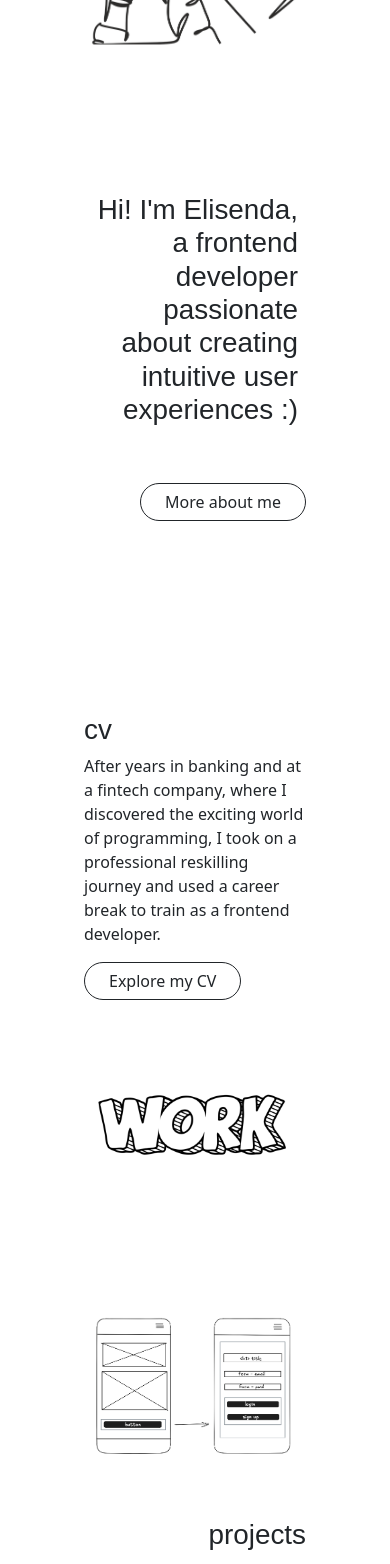
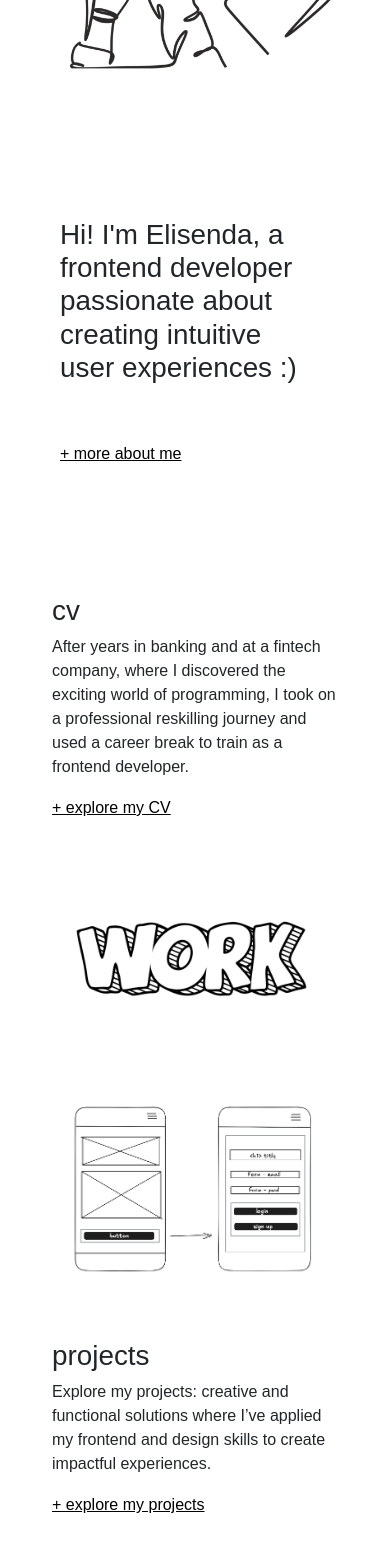
Before and after one commit to Elisenda-LV/portfolio, an Angular app: page / in a window 390 px wide. Shown: the part 400-1964 px from the top of the page. Built offline with nearby package versions, Linux system fonts and the light colour scheme.

Commit message:
responsive layout updated

```diff
--- a/src/app/app.component.html
+++ b/src/app/app.component.html
@@ -1,3 +1,5 @@
-<app-header></app-header>
-<router-outlet />
-<app-footer></app-footer>
+<div>
+  <app-header></app-header>
+  <router-outlet />
+  <app-footer></app-footer>
+</div>
--- a/src/app/components/about-me/about-me.component.scss
+++ b/src/app/components/about-me/about-me.component.scss
@@ -1,24 +1,5 @@
 .profile-img {
   width: 80%;
-}
-.accordion-button {
-  background-color: white;
-  color: black;
-  border: none;
-}
-
-.accordion-button:not(.collapsed) {
-  background-color: white;
-  color: black;
-  box-shadow: none;
-}
-
-.accordion-button::after {
-  filter: invert(0);
-}
-
-.accordion-button.collapsed::after {
-  filter: invert(0);
 }
 
 h4{
@@ -29,11 +10,3 @@ h4{
   padding: 10pt;
 
 }
-
-h5,h6, p{
-  font-weight: lighter;
-}
-
-.card{
-  border: none;
-}
--- a/src/app/components/cv/cv.component.scss
+++ b/src/app/components/cv/cv.component.scss
@@ -1,31 +1,3 @@
-.accordion-button {
-  background-color: white;
-  color: black;
-  border: none;
-}
-
-.accordion-button:not(.collapsed) {
-  background-color: white;
-  color: black;
-  box-shadow: none;
-}
-
-.accordion-button::after {
-  filter: invert(0);
-}
-
-.accordion-button.collapsed::after {
-  filter: invert(0);
-}
-
-.card{
-  border: none;
-}
-
-h5,h6, p{
-  font-weight: lighter;
-}
-
 .cv-img{
   width: 90%;
 }
--- a/src/app/components/projects/projects.component.scss
+++ b/src/app/components/projects/projects.component.scss
@@ -13,33 +13,6 @@
   border-radius: 50%;
 }
 
-.card{
-  border: none;
-}
-
 .highlight {
   background-color: #faf9f5;
 }
-.card{
-  border-radius: 20pt;
-}
-
-.accordion-button {
-  background-color: white;
-  color: black;
-  border: none;
-}
-
-.accordion-button:not(.collapsed) {
-  background-color: white;
-  color: black;
-  box-shadow: none;
-}
-
-.accordion-button::after {
-  filter: invert(0);
-}
-
-.accordion-button.collapsed::after {
-  filter: invert(0);
-}
--- a/src/app/core/footer/footer.component.html
+++ b/src/app/core/footer/footer.component.html
@@ -4,7 +4,11 @@
   </div>
 </div>
 <div class="row bg-black px-5 py-2 pb-5">
-<span class="text-white fw-lighter">elisenda.lv&#64;gmail.com</span>
-<span class="text-white fw-lighter">+34 659 883 272</span>
-<span class="text-white fw-lighter">From Barcelona</span>
+  <span class="text-white fw-lighter">elisenda.lv&#64;gmail.com</span>
+  <span class="text-white fw-lighter">+34 659 883 272</span>
+  <span class="text-white fw-lighter">From Barcelona</span>
+  <li class="nav-item pt-5">
+    <a href="https://www.linkedin.com/in/elisenda-lv/" target="_blank"><i class="fa-brands fa-linkedin-in pe-5" style="color:white"></i></a>
+    <a href="https://github.com/Elisenda-LV" target="_blank"><i class="fa-brands fa-github" style="color:white"></i></a>
+  </li>
 </div>
--- a/src/app/pages/home/home.component.html
+++ b/src/app/pages/home/home.component.html
@@ -1,31 +1,31 @@
-<div class="row p-5">
+<div class="row p-3 p-md-5">
   <div class="col-12 col-md-5 text-center pt-5">
     <img class="resume" src="/assets/img/cv.png" alt="resume">
   </div>
-  <div class="col-12 col-md-7 text-end p-5 mt-5">
-    <h1 class="py-5 px-2">Hi! I'm Elisenda, a frontend developer passionate about creating intuitive user experiences :)</h1>
-    <a class="btn btn-outline-dark  px-4" [routerLink]="'/aboutme'">More about me</a>
+  <div class="col-12 col-md-7 text-md-end p-5 mt-5">
+    <h1 class="py-5 px-2 ">Hi! I'm Elisenda, a frontend developer passionate about creating intuitive user experiences :)</h1>
+    <a class="px-2" [routerLink]="'/aboutme'"> + more about me  </a>
   </div>
 </div>
 
-<div class="row p-5">
+<div class="row p-3 p-md-5">
   <div class="col-12 col-md-6 p-5">
     <h1>cv</h1>
     <p class="">After years in banking and at a fintech company, where I discovered the exciting world of programming, I took on a professional reskilling journey and used a career break to train as a frontend developer.</p>
-    <a class="btn btn-outline-dark  px-4" [routerLink]="'/cv'" >Explore my CV</a>
+    <a class="" [routerLink]="'/cv'" >+ explore my CV</a>
   </div>
   <div class="col-12 col-md-6 text-center p-3">
     <img class="work" src="/assets/img/work.png" alt="work">
   </div>
 </div>
 
-<div class="row p-5 mb-5">
+<div class="row p-3 p-md-5 mb-5">
   <div class="col-12 col-md-6 text-center">
     <img src="/assets/img/mockup.png" alt="mockup">
   </div>
-  <div class="col-12 col-md-6 text-end p-5">
+  <div class="col-12 col-md-6 text-md-end p-5">
     <h1>projects</h1>
     <p class="">Explore my projects: creative and functional solutions where I’ve applied my frontend and design skills to create impactful experiences.</p>
-    <a class="btn btn-outline-dark px-4" [routerLink]="'/projects'">Explore my Projects</a>
+    <a class="" [routerLink]="'/projects'">+ explore my projects</a>
   </div>
 </div>
--- a/src/app/pages/home/home.component.scss
+++ b/src/app/pages/home/home.component.scss
@@ -1,24 +1,6 @@
-.bg-about{
-  background-color: rgb(70, 155, 240);
-
-}
-
-.bg-cv{
-  background-color: rgb(247, 230, 46);
-}
-
-.bg-projects{
-  background-color: rgb(233, 116, 53);
-}
-
-h1, h5, p{
-  font-weight: lighter;
-}
-
 .btn{
   border-radius:20pt;
   font-weight: lighter;
-
   //border:none;
 }
 
@@ -29,3 +11,7 @@ img{
 .resume{
   width: 100%;
 }
+
+a{
+  color: black;
+}
--- a/src/index.html
+++ b/src/index.html
@@ -9,6 +9,7 @@
   <link href="https://cdn.jsdelivr.net/npm/bootstrap@5.3.3/dist/css/bootstrap.min.css" rel="stylesheet" integrity="sha384-QWTKZyjpPEjISv5WaRU9OFeRpok6YctnYmDr5pNlyT2bRjXh0JMhjY6hW+ALEwIH" crossorigin="anonymous">
   <script src="https://cdn.jsdelivr.net/npm/bootstrap@5.3.3/dist/js/bootstrap.bundle.min.js" integrity="sha384-YvpcrYf0tY3lHB60NNkmXc5s9fDVZLESaAA55NDzOxhy9GkcIdslK1eN7N6jIeHz" crossorigin="anonymous"></script>
   <script src="https://kit.fontawesome.com/9fc3d6d39c.js" crossorigin="anonymous"></script>
+  <link rel="stylesheet" href="https://fonts.googleapis.com/css2?family=Material+Symbols+Outlined:opsz,wght,FILL,GRAD@40,400,0,0&icon_names=trending_flat" />
 </head>
 <body>
   <app-root></app-root>
--- a/src/styles.scss
+++ b/src/styles.scss
@@ -1,10 +1,60 @@
 /* You can add global styles to this file, and also import other style files */
-h1, h2, h3, h4 {
+
+/* Css Reset */
+
+* { margin: 0; padding: 0; }
+*, *::before, *::after { box-sizing: border-box; }
+
+body { min-height: 100dvh; }
+input, button, textarea, select { font: inherit; }
+
+p { text-wrap: pretty; }
+h1, h2, h3, h4, h5, h6 { text-wrap: balance; }
+
+img, video, svg { height: auto; max-width: 100%; }
+
+@media (prefers-reduced-motion: reduce)  {
+ *, *::before, *::after {
+ animation-duration: 0.01ms !important;
+ animation-iteration-count: 1 !important;
+ transition-duration: 0.01ms !important;
+ scroll-behavior: auto !important;
+ transition: none;
+ }
+}
+
+/* global styles */
+
+h1, h2, h3, h4, h5, h6, p, a {
   font-family: 'Montserrat', sans-serif;
   font-weight: lighter;
 }
 
-h5{
-  font-family: 'Montserrat', sans-serif;
 
+/* accordion */
+
+.accordion-button {
+  background-color: white;
+  color: black;
+  border: none;
 }
+
+.accordion-button:not(.collapsed) {
+  background-color: white;
+  color: black;
+  box-shadow: none;
+}
+
+.accordion-button::after {
+  filter: invert(0);
+}
+
+.accordion-button.collapsed::after {
+  filter: invert(0);
+}
+
+/* card */
+.card{
+  border-radius: 20pt;
+  border: none;
+}
```
